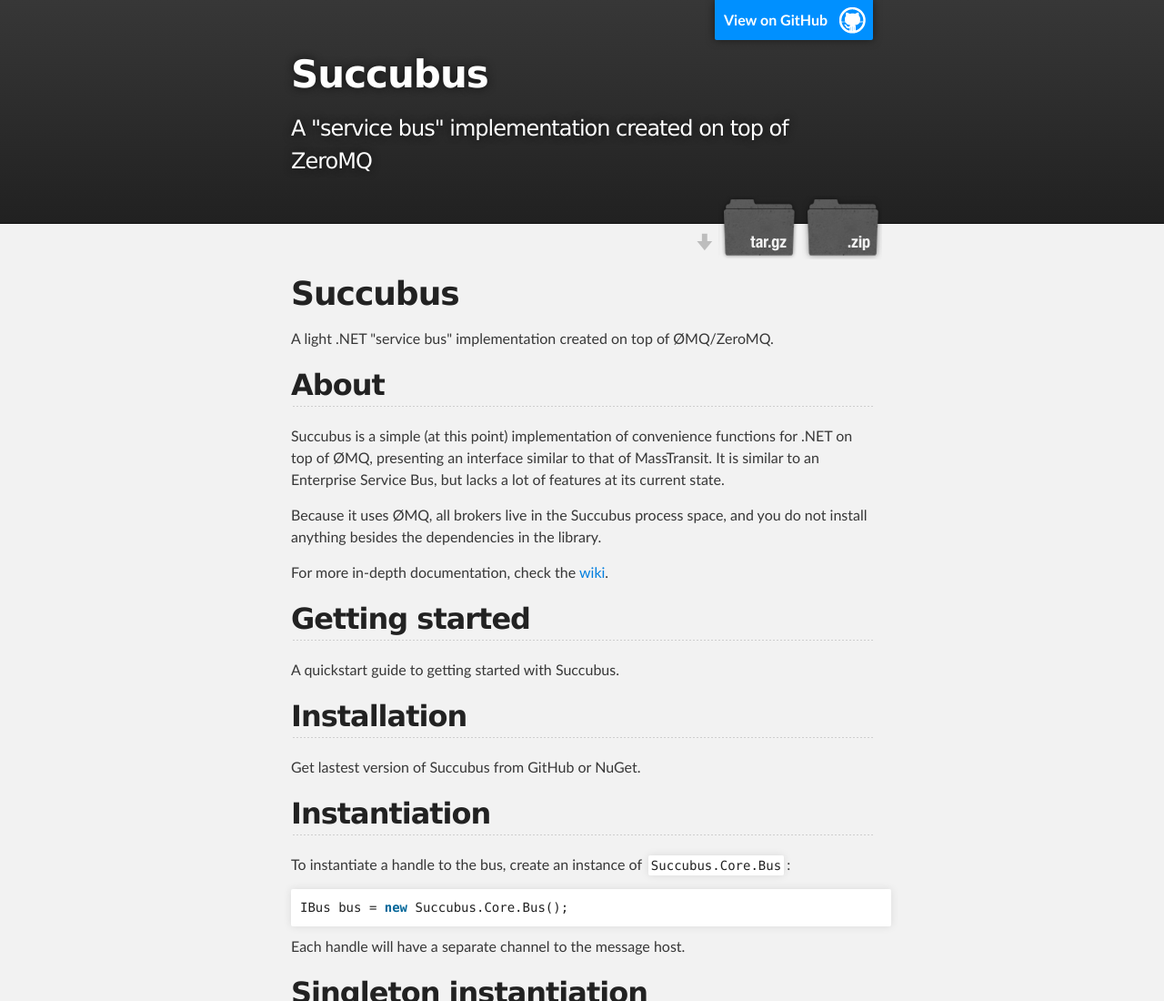
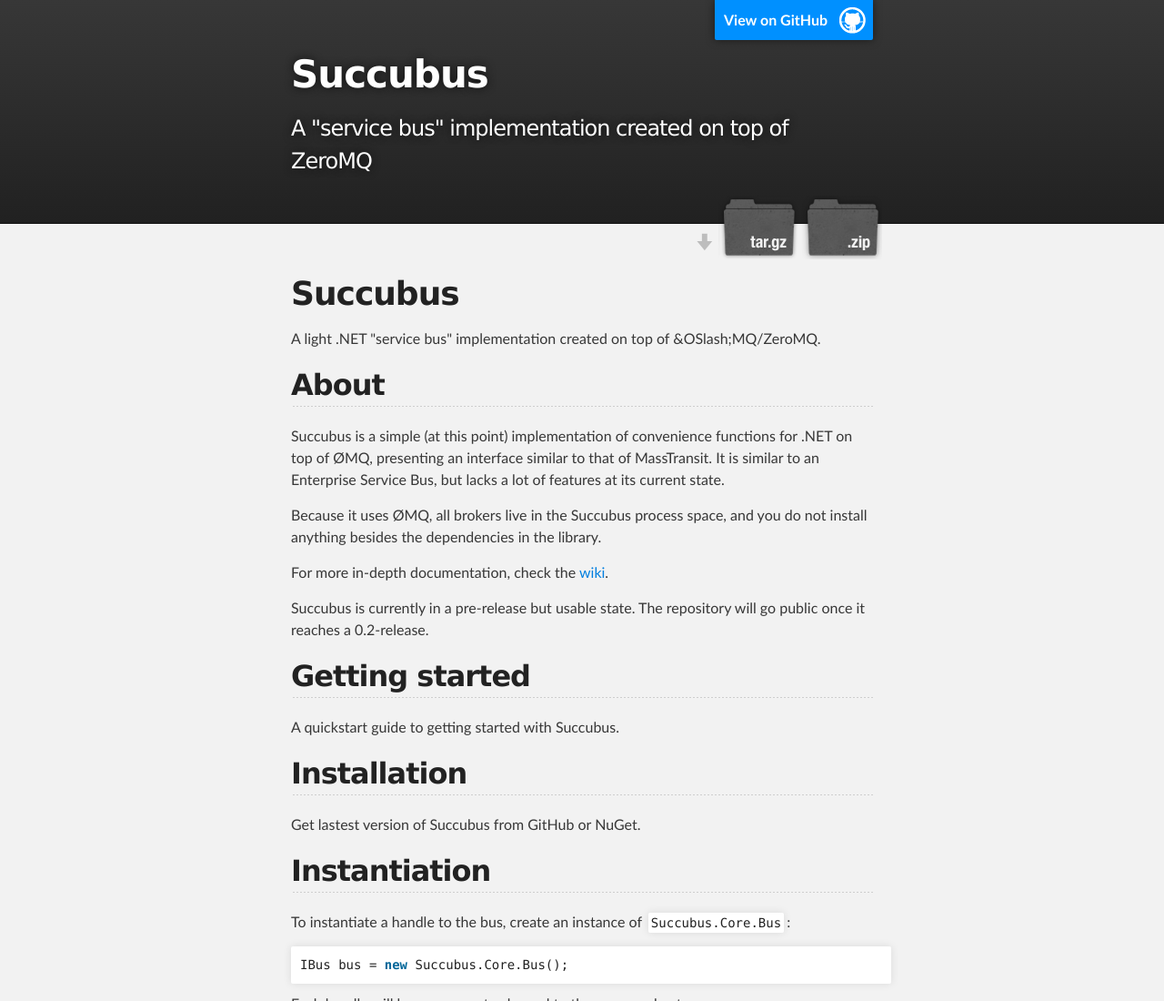
Before and after one commit to COCPORN/succubus, a plain HTML site: page index.html in a window 1280 px wide. Shown: the top 1100 px of the page at 91% size. Drawn offline with Linux system fonts and the light colour scheme.

Commit message:
Create gh-pages branch via GitHub

```diff
--- a/index.html
+++ b/index.html
@@ -34,7 +34,7 @@
         <h1>
 <a name="succubus" class="anchor" href="#succubus"><span class="octicon octicon-link"></span></a>Succubus</h1>
 
-<p>A light .NET "service bus" implementation created on top of ØMQ/ZeroMQ.</p>
+<p>A light .NET "service bus" implementation created on top of &amp;OSlash;MQ/ZeroMQ.</p>
 
 <h2>
 <a name="about" class="anchor" href="#about"><span class="octicon octicon-link"></span></a>About</h2>
@@ -44,6 +44,8 @@
 <p>Because it uses ØMQ, all brokers live in the Succubus process space, and you do not install anything besides the dependencies in the library.</p>
 
 <p>For more in-depth documentation, check the <a href="https://github.com/COCPORN/succubus/wiki">wiki</a>.</p>
+
+<p>Succubus is currently in a pre-release but usable state. The repository will go public once it reaches a 0.2-release.</p>
 
 <h2>
 <a name="getting-started" class="anchor" href="#getting-started"><span class="octicon octicon-link"></span></a>Getting started</h2>
```
Also changed, not shown: params.json (+1 -1 lines).
